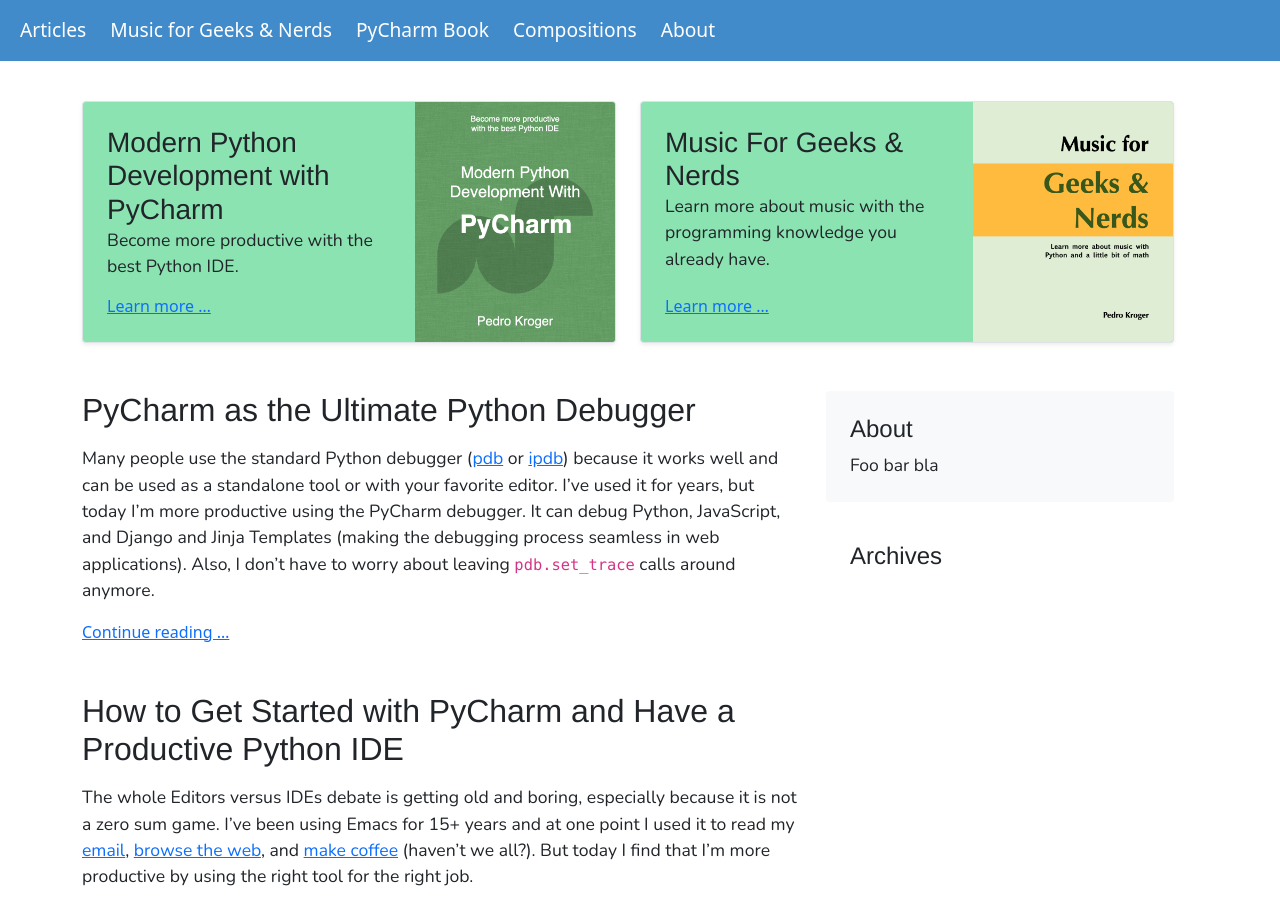
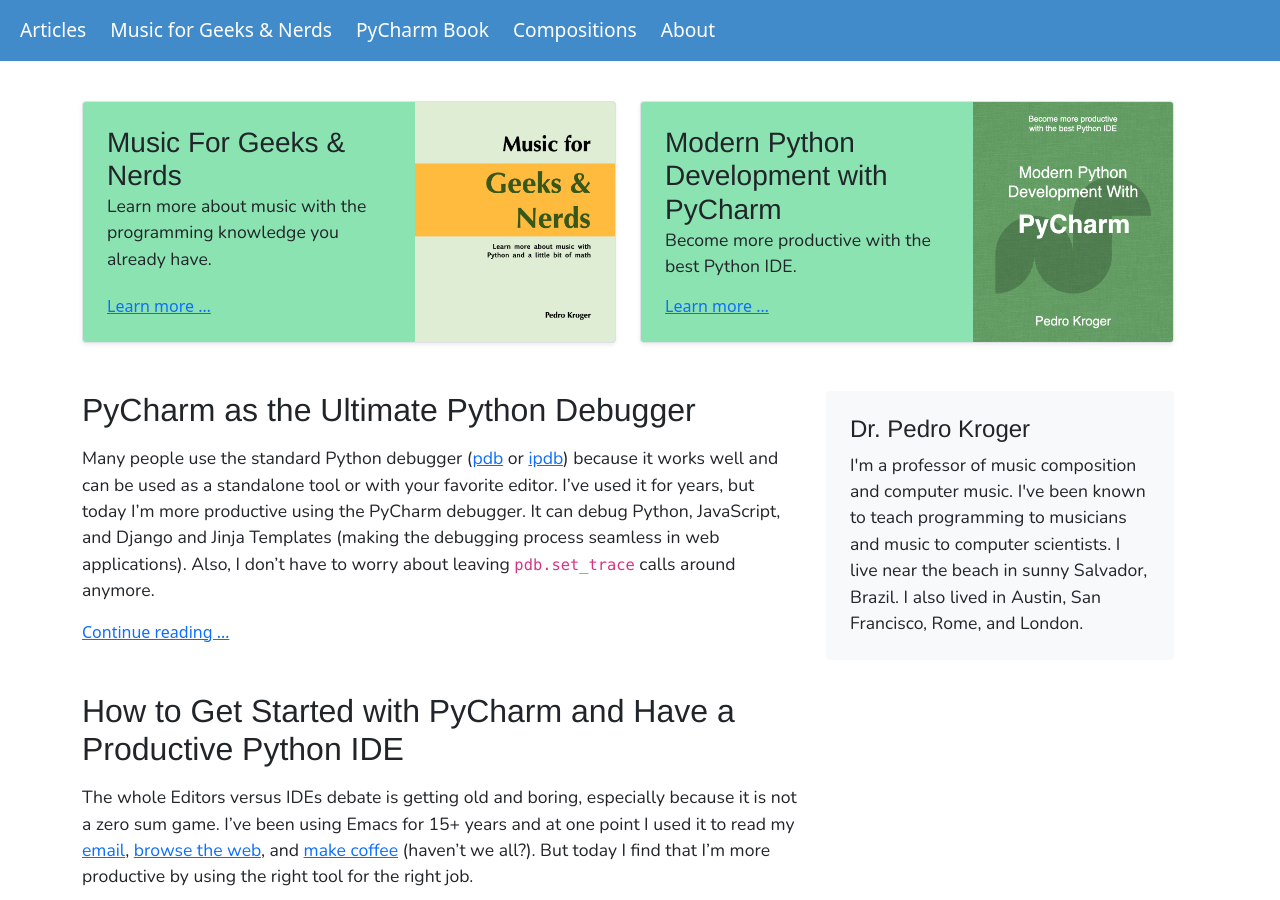
Before and after one commit to kroger/pedrokroger, a Jekyll site: the page built from index.md, in a window 1280 px wide and 900 px high. Built offline with Jekyll 4.4.1, drawn with Linux system fonts in a browser that asks for light colours; some web fonts are replaced.

Commit message:
Home: add data about me and mfgan book first

```diff
--- a/TODO.txt
+++ b/TODO.txt
@@ -3,8 +3,3 @@
 - Analytics
 - Text about me in sidebar
 - Link to twitter, etc
-
-- Add Mfgan page
-- Add Pycharm book page
-- Add Compositions page
-- Add About page
--- a/_data/descriptions.yml
+++ b/_data/descriptions.yml
@@ -1,3 +1,8 @@
 mfgan: Learn more about music with the programming knowledge you already have.
+
 pycharm: Become more productive with the best Python IDE.
-about: Foo bar bla
+
+about: "I'm a professor of music composition and computer music. I've been known
+to teach programming to musicians and music to computer scientists. I live near
+the beach in sunny Salvador, Brazil. I also lived in Austin, San Francisco,
+Rome, and London."
--- a/_layouts/home.html
+++ b/_layouts/home.html
@@ -4,20 +4,6 @@
 
 
 <div class="row my-4">
-  <div class="col-md-6">
-    <div class="row g-0 border rounded overflow-hidden flex-md-row mb-4 shadow-sm h-md-250 position-relative bg-card">
-      <div class="col p-4 d-flex flex-column position-static">
-	<h3 class="card-title mb-0">Modern Python Development with PyCharm</h3>
-	<p class="card-text mb-auto">
-	  {{ site.data.descriptions["pycharm"] }}
-	</p>
-	<a href="#" class="stretched-link">Learn more &#8230;</a>
-      </div>
-      <div class="col-auto d-none d-lg-block">
-	<img alt="pycharm book cover" src="img/pycharm-book-cover.png" width="200" />
-      </div>
-    </div>
-  </div>
 
   <div class="col-md-6">
     <div class="row g-0 border rounded overflow-hidden flex-md-row mb-4 shadow-sm h-md-250 position-relative bg-card">
@@ -26,10 +12,25 @@
 	<p class="mb-auto">
 	  {{ site.data.descriptions["mfgan"] }}
 	</p>
-	<a href="#" class="stretched-link">Learn more &#8230;</a>
+	<a href="/mfgan/" class="stretched-link">Learn more &#8230;</a>
       </div>
       <div class="col-auto d-none d-lg-block">
 	<img alt="mfgan cover" src="img/mfgan-cover.png" width="200" />
+      </div>
+    </div>
+  </div>
+
+  <div class="col-md-6">
+    <div class="row g-0 border rounded overflow-hidden flex-md-row mb-4 shadow-sm h-md-250 position-relative bg-card">
+      <div class="col p-4 d-flex flex-column position-static">
+	<h3 class="card-title mb-0">Modern Python Development with PyCharm</h3>
+	<p class="card-text mb-auto">
+	  {{ site.data.descriptions["pycharm"] }}
+	</p>
+	<a href="/pycharm-book/" class="stretched-link">Learn more &#8230;</a>
+      </div>
+      <div class="col-auto d-none d-lg-block">
+	<img alt="pycharm book cover" src="img/pycharm-book-cover.png" width="200" />
       </div>
     </div>
   </div>
@@ -48,14 +49,16 @@
 
   <div class="col-md-4">
     <div class="p-4 mb-3 bg-light rounded">
-      <h4>About</h4>
+      <h4>Dr. Pedro Kroger</h4>
       <p class="mb-0">
 	{{ site.data.descriptions["about"] }}
       </p>
     </div>
 
-    <div class="p-4">
-      <h4>Archives</h4>
-    </div>
+    <!--
+	 <div class="p-4">
+	 <h4>Archives</h4>
+	 </div>
+    -->
   </div>
 </div>
```
